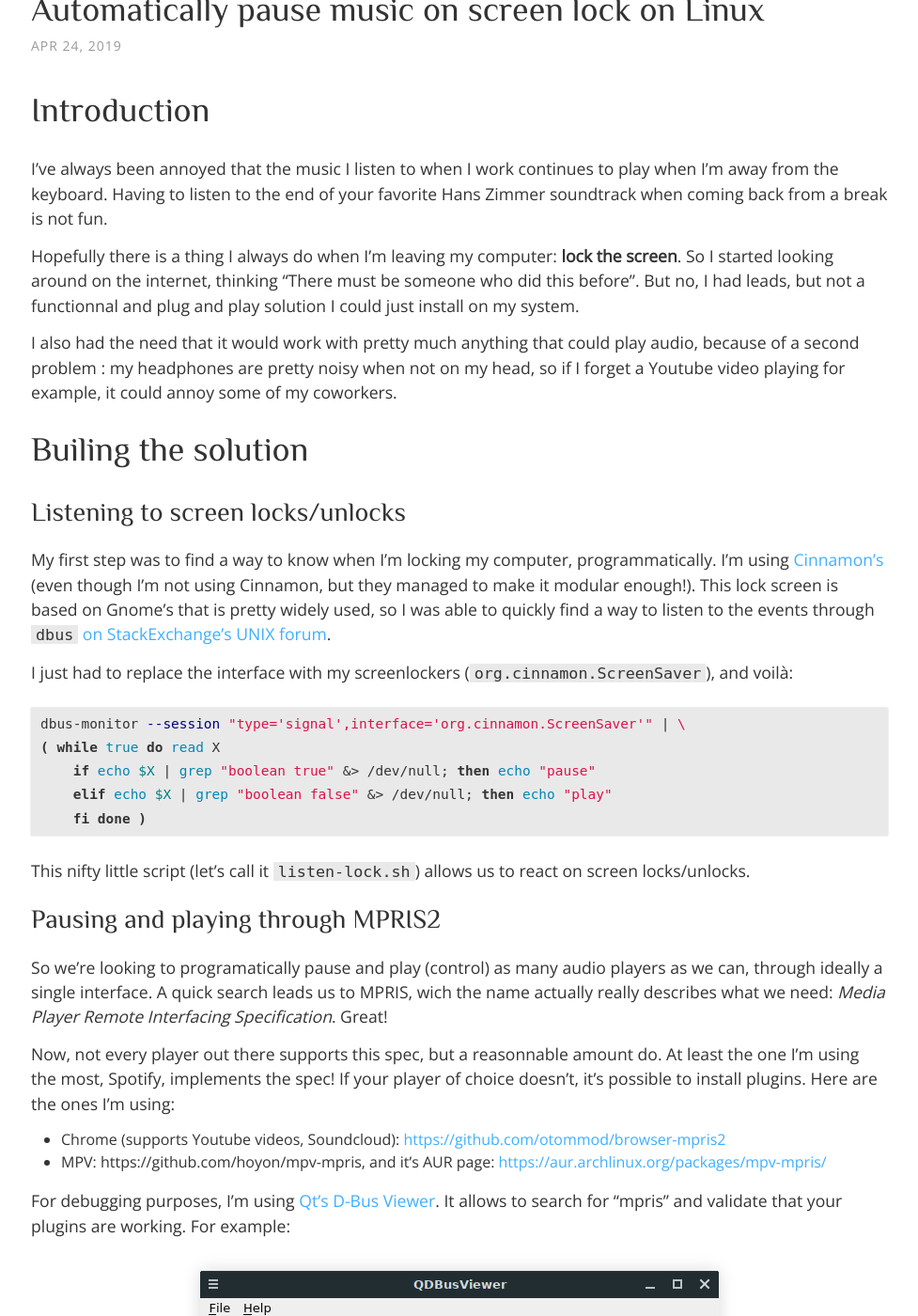
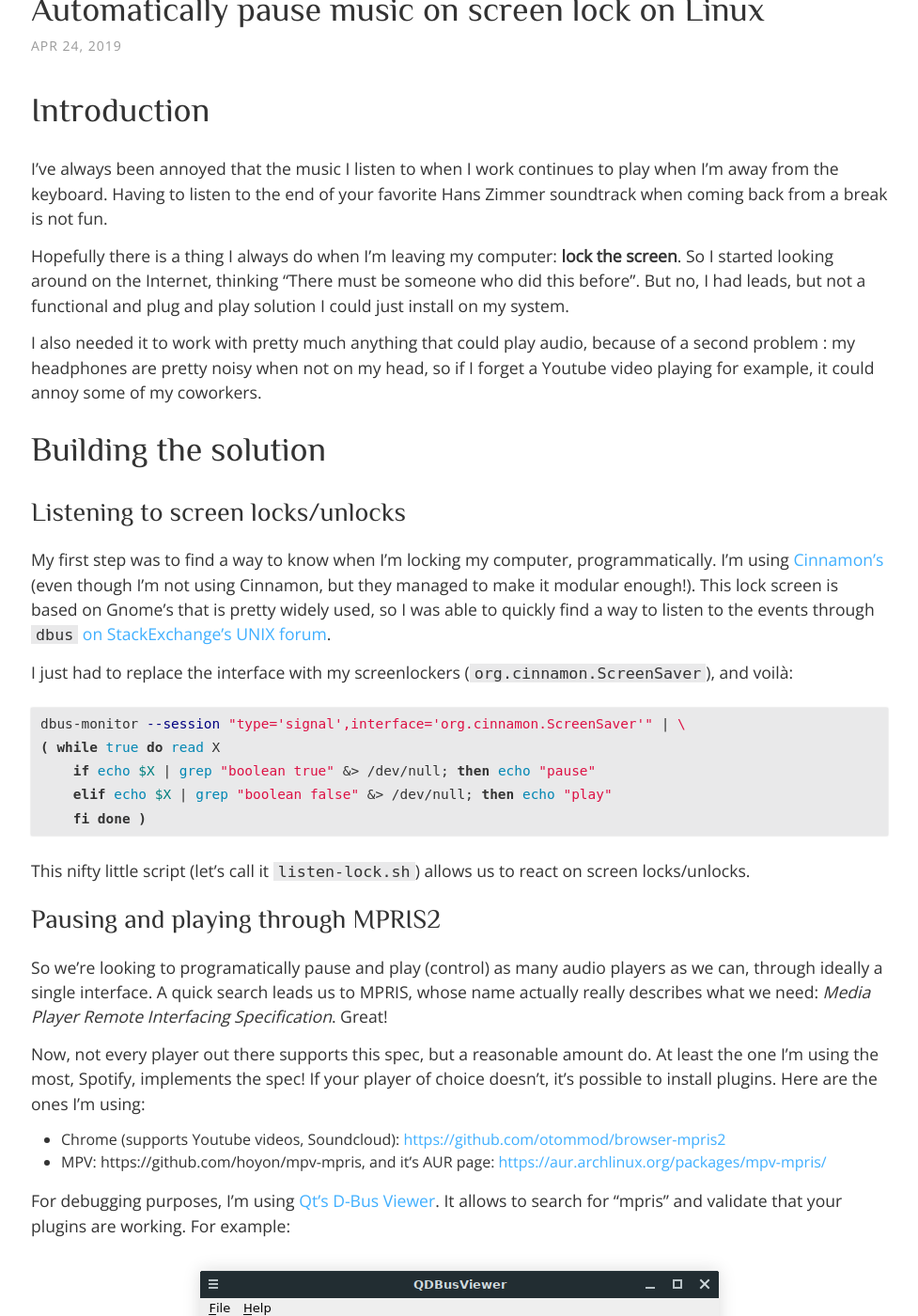
Before and after one commit to saveman71/saveman71.github.io, a Jekyll site: the page built from _posts/2019-04-24-automatic-pause-music-screen-lock-linux-mpris.md, in a window 1280 px wide and 1400 px high, scrolled down 238 px. Shown: the whole window at 94% size, without its empty margins (151-1128 px from the left). Built offline with Jekyll 4.4.1, drawn with Linux system fonts in a browser that asks for light colours; some of the changed text lies outside the part shown.

Commit message:
Fix typos thanks to @Neamar's comments

````diff
--- a/_posts/2019-04-24-automatic-pause-music-screen-lock-linux-mpris.md
+++ b/_posts/2019-04-24-automatic-pause-music-screen-lock-linux-mpris.md
@@ -9,11 +9,11 @@ categories: linux hacks mpris
 
 I've always been annoyed that the music I listen to when I work continues to play when I'm away from the keyboard. Having to listen to the end of your favorite Hans Zimmer soundtrack when coming back from a break is not fun.
 
-Hopefully there is a thing I always do when I'm leaving my computer: **lock the screen**. So I started looking around on the internet, thinking "There must be someone who did this before". But no, I had leads, but not a functionnal and plug and play solution I could just install on my system.
+Hopefully there is a thing I always do when I'm leaving my computer: **lock the screen**. So I started looking around on the Internet, thinking "There must be someone who did this before". But no, I had leads, but not a functional and plug and play solution I could just install on my system.
 
-I also had the need that it would work with pretty much anything that could play audio, because of a second problem : my headphones are pretty noisy when not on my head, so if I forget a Youtube video playing for example, it could annoy some of my coworkers.
+I also needed it to work with pretty much anything that could play audio, because of a second problem : my headphones are pretty noisy when not on my head, so if I forget a Youtube video playing for example, it could annoy some of my coworkers.
 
-# Builing the solution
+# Building the solution
 
 ## Listening to screen locks/unlocks
 
@@ -37,9 +37,9 @@ This nifty little script (let's call it `listen-lock.sh`) allows us to react on
 
 ## Pausing and playing through MPRIS2
 
-So we're looking to programatically pause and play (control) as many audio players as we can, through ideally a single interface. A quick search leads us to MPRIS, wich the name actually really describes what we need: _Media Player Remote Interfacing Specification_. Great!
+So we're looking to programatically pause and play (control) as many audio players as we can, through ideally a single interface. A quick search leads us to MPRIS, whose name actually really describes what we need: _Media Player Remote Interfacing Specification_. Great!
 
-Now, not every player out there supports this spec, but a reasonnable amount do. At least the one I'm using the most, Spotify, implements the spec! If your player of choice doesn't, it's possible to install plugins. Here are the ones I'm using:
+Now, not every player out there supports this spec, but a reasonable amount do. At least the one I'm using the most, Spotify, implements the spec! If your player of choice doesn't, it's possible to install plugins. Here are the ones I'm using:
 
 * Chrome (supports Youtube videos, Soundcloud): <https://github.com/otommod/browser-mpris2>
 * MPV: https://github.com/hoyon/mpv-mpris, and it's AUR page: <https://aur.archlinux.org/packages/mpv-mpris/>
@@ -121,6 +121,8 @@ status=$((
 
 This way, the `status` variable will either be `"Playing"`, `"Paused"` or `""` when no status is available.
 
+**Caveat:** If you are playing multiple audio in one medium, e.g. Chrome or MPV, this script only handles one "channel" per medium. It would be pretty straightforward to add a looping mechanism to handle these.
+
 Let's put all this together:
 
 ```bash
@@ -248,4 +250,4 @@ As a bonus I also added notifications!
 
 # Conclusion
 
-I hope this article helped you solve a need that I think a lot of people don't know they need until they're using a similar solution. Coming back to the same music you were listening to before going AFK is one of the good feelings in life. Cheers!
+I hope this article helped you solve a need that I think a lot of people don't know they have until they're using a similar solution. Coming back to the same music you were listening to before going AFK is one of the good feeling in life. Cheers!
````
Also changed, not shown: other parts of _posts/2019-04-24-automatic-pause-music-screen-lock-linux-mpris.md (+2 -2 lines).
